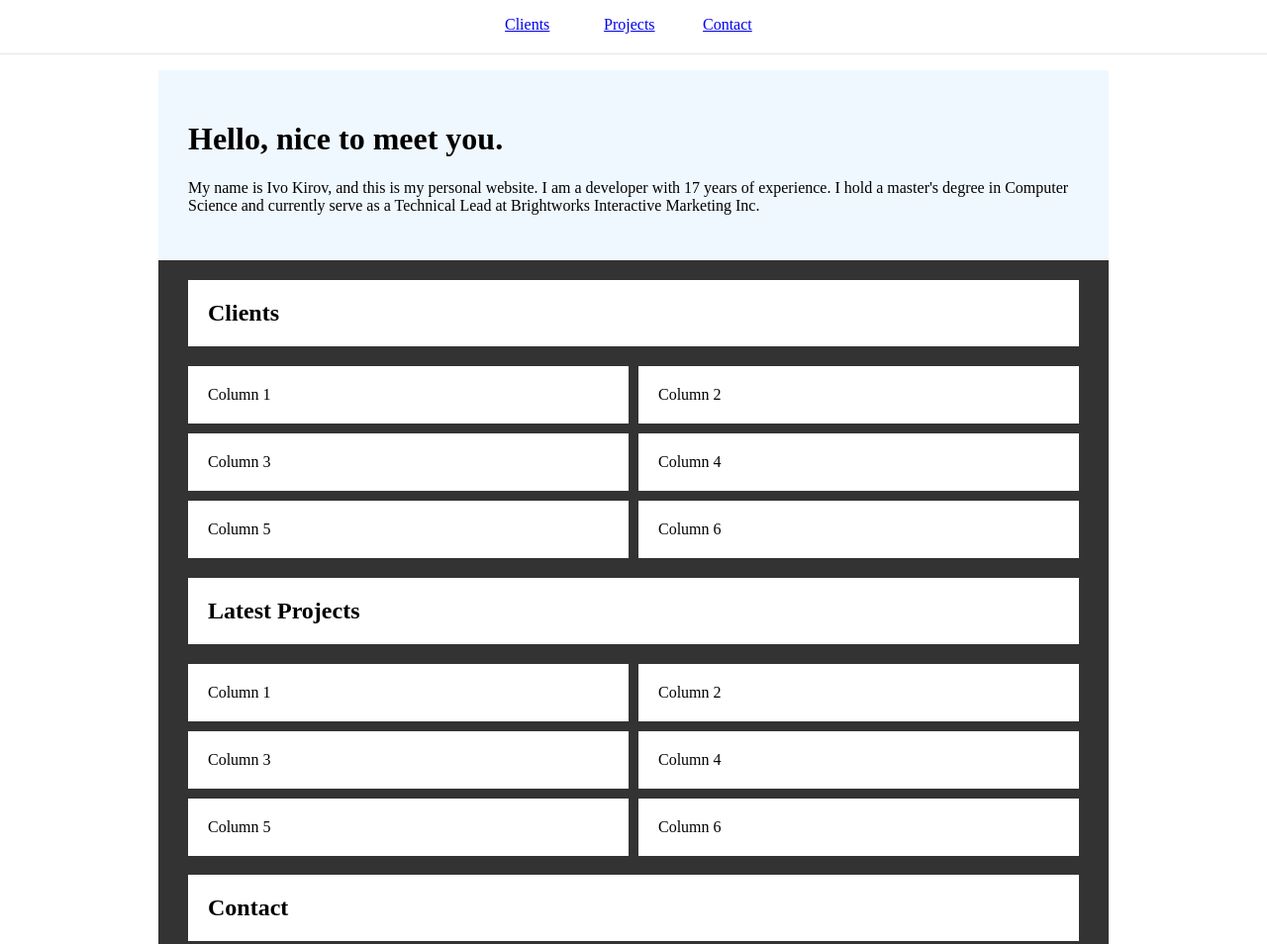
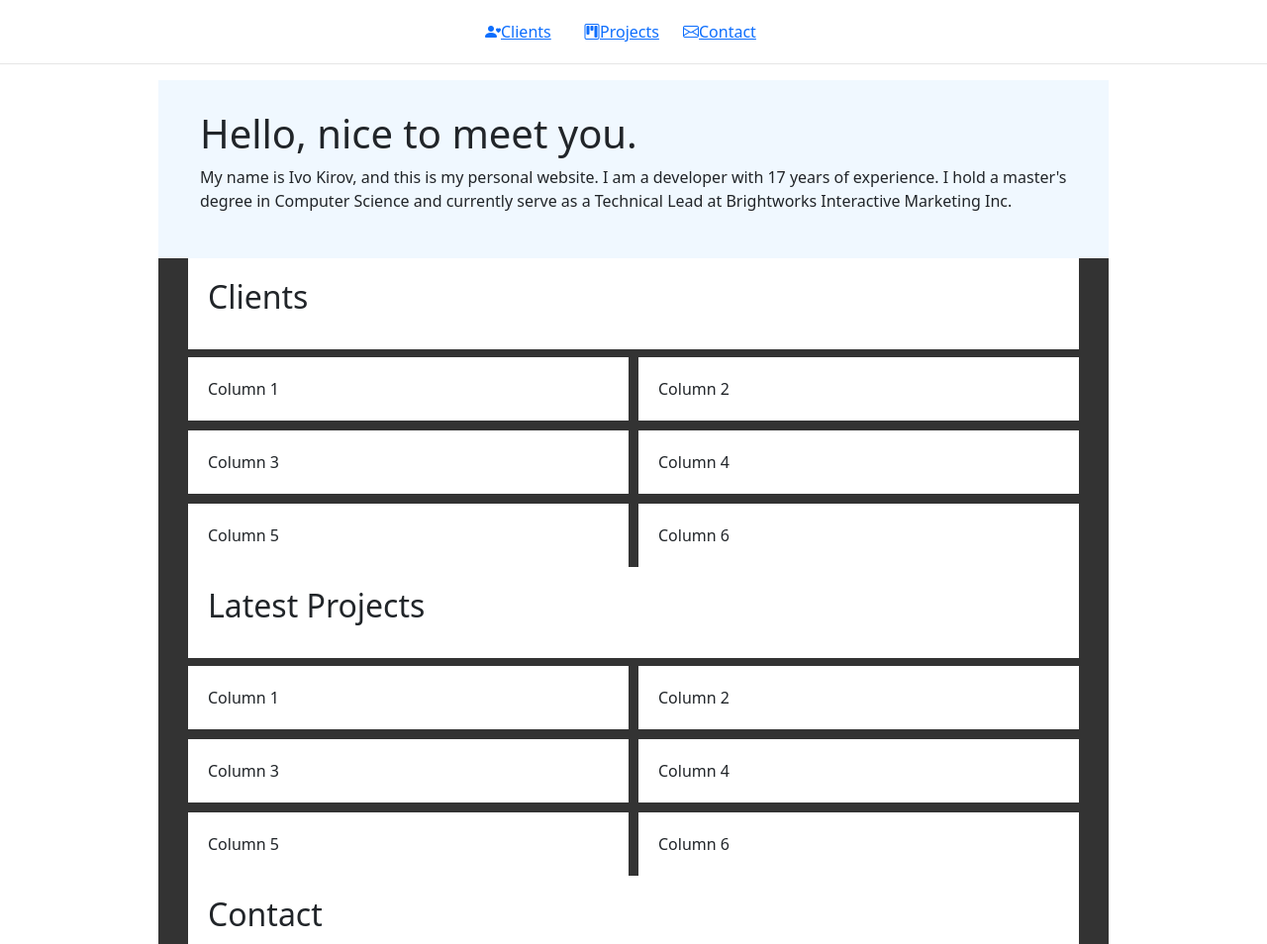
Before and after one commit to Ivaylo-Kirov/IK, a plain HTML site: page index.html in a window 1280 px wide. Shown: the top 954 px of the page at 99% size. Drawn offline with nearby package versions, Linux system fonts and the light colour scheme.

Commit message:
Bootstrap and SVGs to nav

```diff
--- a/index.html
+++ b/index.html
@@ -4,15 +4,17 @@
     <meta charset="UTF-8">
     <meta http-equiv="X-UA-Compatible" content="IE=edge">
     <meta name="viewport" content="width=device-width, initial-scale=1.0">
+    <link href="https://cdn.jsdelivr.net/npm/bootstrap@5.2.0/dist/css/bootstrap.min.css" rel="stylesheet" integrity="sha384-gH2yIJqKdNHPEq0n4Mqa/HGKIhSkIHeL5AyhkYV8i59U5AR6csBvApHHNl/vI1Bx" crossorigin="anonymous">
+    <link rel="stylesheet" href="https://cdn.jsdelivr.net/npm/bootstrap-icons@1.9.1/font/bootstrap-icons.css">
     <link rel="stylesheet" href="style.css">
     <title>Ivo Kirov</title>
 </head>
 <body>
     <nav>
         <ul class="main_nav">
-            <li><a href="#clients">Clients</a></li>
-            <li><a href="#projects">Projects</a></li>
-            <li><a href="#contact">Contact</a></li>
+            <li><a href="#clients"><i class="bi-person-heart"></i>Clients</a></li>
+            <li><a href="#projects"><i class="bi-kanban"></i>Projects</a></li>
+            <li><a href="#contact"><i class="bi-envelope"></i>Contact</a></li>
         </ul>
     </nav>
     <main class="container">
--- a/style.css
+++ b/style.css
@@ -39,7 +39,7 @@ main.container .row > * {
     justify-content: center;
     align-items: center;
     background-color: #fff;
-    padding-bottom: 20px;
+    padding: 20px;
     border-bottom: 1px solid #e5e5e5;
 }
 
```
